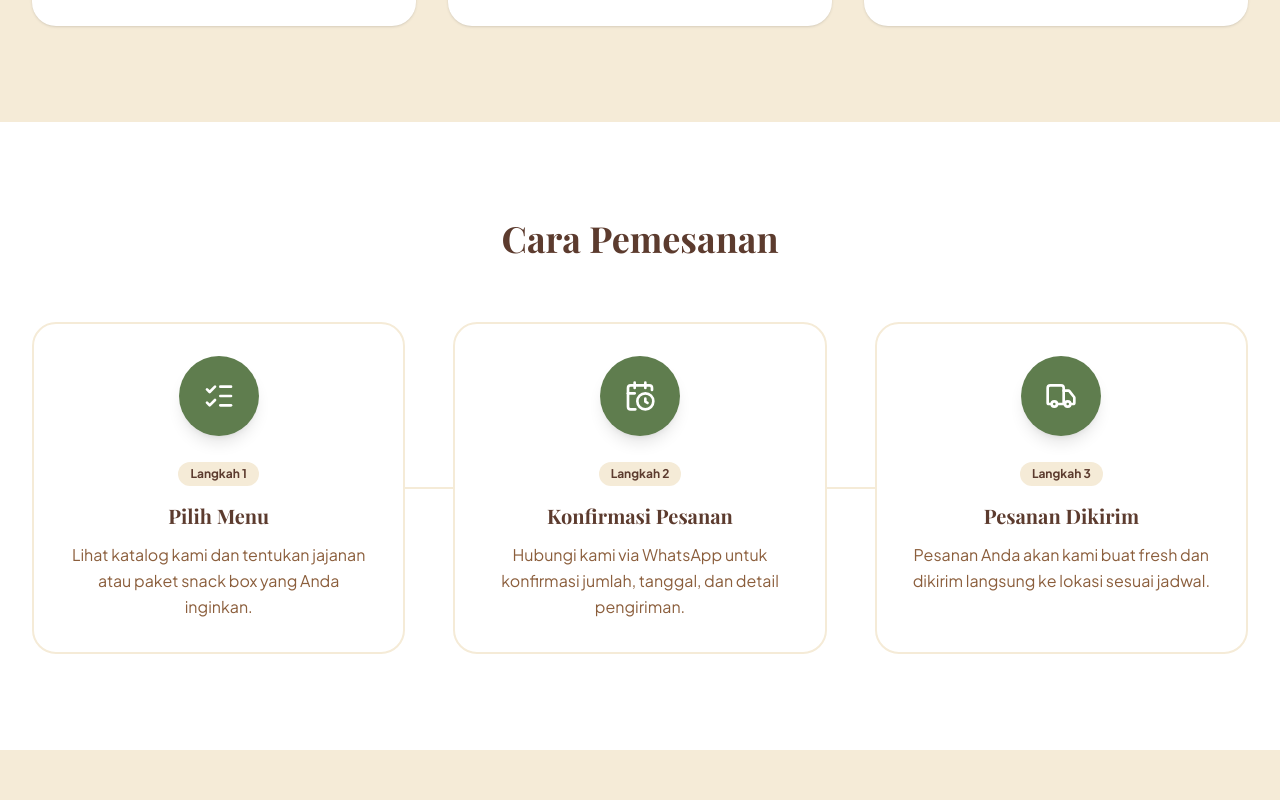
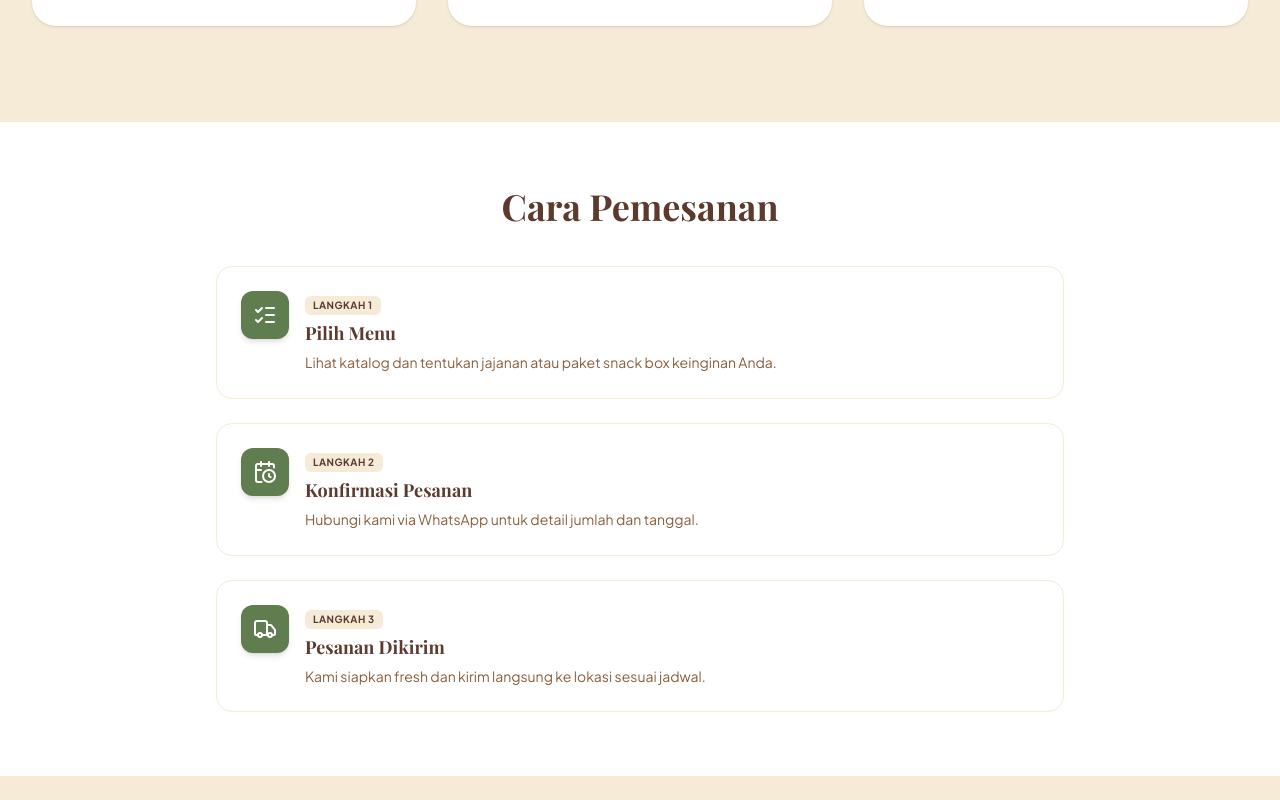
Before and after one commit to berrlylie/tops.snack, a React (Vite) app: page / in a window 1280 px wide. Shown: the part 4460-5260 px from the top of the page. Built offline with nearby package versions, Linux system fonts and the light colour scheme; no server answers; a web font is replaced by a local one.

Commit message:
Update HowToOrder.tsx

```diff
--- a/src/components/HowToOrder.tsx
+++ b/src/components/HowToOrder.tsx
@@ -4,54 +4,55 @@ import { ListChecks, CalendarClock, Truck } from 'lucide-react';
 export default function HowToOrder() {
   const steps = [
     {
-      icon: <ListChecks size={32} />,
+      icon: <ListChecks size={24} />,
       title: 'Pilih Menu',
-      description: 'Lihat katalog kami dan tentukan jajanan atau paket snack box yang Anda inginkan.',
+      description: 'Lihat katalog dan tentukan jajanan atau paket snack box keinginan Anda.',
     },
     {
-      icon: <CalendarClock size={32} />,
+      icon: <CalendarClock size={24} />,
       title: 'Konfirmasi Pesanan',
-      description: 'Hubungi kami via WhatsApp untuk konfirmasi jumlah, tanggal, dan detail pengiriman.',
+      description: 'Hubungi kami via WhatsApp untuk detail jumlah dan tanggal.',
     },
     {
-      icon: <Truck size={32} />,
+      icon: <Truck size={24} />,
       title: 'Pesanan Dikirim',
-      description: 'Pesanan Anda akan kami buat fresh dan dikirim langsung ke lokasi sesuai jadwal.',
+      description: 'Kami siapkan fresh dan kirim langsung ke lokasi sesuai jadwal.',
     },
   ];
 
   return (
-    <section className="py-24 bg-white">
-      <div className="max-w-7xl mx-auto px-4 sm:px-6 lg:px-8">
-        <div className="text-center mb-16">
-          <h3 className="text-4xl font-bold text-brand-brown-dark">Cara Pemesanan</h3>
+    <section className="py-16 bg-white">
+      <div className="max-w-4xl mx-auto px-4 sm:px-6">
+        <div className="text-center mb-10">
+          <h3 className="text-3xl md:text-4xl font-bold text-brand-brown-dark">Cara Pemesanan</h3>
         </div>
 
-        <div className="relative">
-          {/* Connector Line */}
-          <div className="hidden lg:block absolute top-1/2 left-0 w-full h-0.5 bg-brand-beige -translate-y-1/2 z-0"></div>
-
-          <div className="grid grid-cols-1 lg:grid-cols-3 gap-12 relative z-10">
+        {/* List vertikal yang ringkas */}
+        <div className="flex flex-col gap-6">
           {steps.map((step, index) => (
             <motion.div
               key={index}
-                initial={{ opacity: 0, scale: 0.9 }}
-                whileInView={{ opacity: 1, scale: 1 }}
+              initial={{ opacity: 0, x: -20 }}
+              whileInView={{ opacity: 1, x: 0 }}
               viewport={{ once: true }}
-                transition={{ duration: 0.5, delay: index * 0.2 }}
-                className="bg-white border-2 border-brand-beige p-8 rounded-3xl text-center hover:border-brand-green-leaf transition-colors duration-300"
+              transition={{ duration: 0.5, delay: index * 0.1 }}
+              className="flex items-start gap-4 p-4 sm:p-6 rounded-2xl border border-brand-beige hover:border-brand-green-leaf transition-colors duration-300"
             >
-                <div className="w-20 h-20 bg-brand-green-leaf text-white rounded-full flex items-center justify-center mx-auto mb-6 shadow-lg">
+              {/* Ikon dengan background lebih kecil */}
+              <div className="w-12 h-12 flex-shrink-0 bg-brand-green-leaf text-white rounded-xl flex items-center justify-center shadow-md">
                 {step.icon}
               </div>
-                <div className="inline-block px-3 py-1 bg-brand-beige text-brand-brown-dark rounded-full text-xs font-bold mb-4">
+
+              {/* Teks */}
+              <div>
+                <span className="inline-block px-2 py-0.5 bg-brand-beige text-brand-brown-dark rounded-md text-[10px] font-bold uppercase tracking-wider mb-1">
                   Langkah {index + 1}
+                </span>
+                <h4 className="text-lg font-bold text-brand-brown-dark mb-1">{step.title}</h4>
+                <p className="text-sm text-brand-brown-medium leading-relaxed">{step.description}</p>
               </div>
-                <h4 className="text-xl font-bold text-brand-brown-dark mb-3">{step.title}</h4>
-                <p className="text-brand-brown-medium leading-relaxed">{step.description}</p>
             </motion.div>
           ))}
-          </div>
         </div>
       </div>
     </section>
```
Lines whose indentation alone changed are shown as unchanged.
